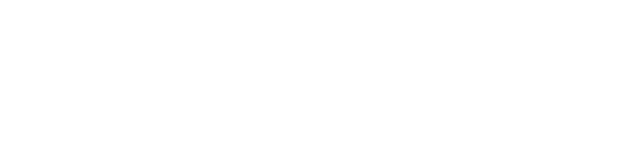
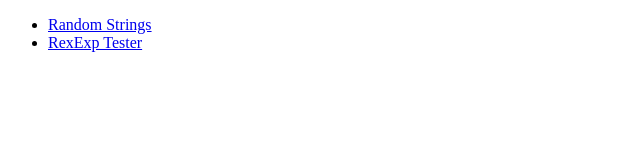
Before and after one commit to piouc/piouc.github.io, a plain HTML site: page index.html in a window 1280 px wide. Shown: the whole page, without its empty margins (0-640 px from the left). Drawn offline with Linux system fonts and the light colour scheme.

Commit message:
Add links to index.html

```diff
--- a/index.html
+++ b/index.html
@@ -5,6 +5,9 @@
 	<title>piouc</title>
 </head>
 <body>
-
+	<ul>
+		<li><a href="/random-strings.html">Random Strings</a></li>
+		<li><a href="/regexp-tester.html">RexExp Tester</a></li>
+	</ul>
 </body>
 </html>
```
